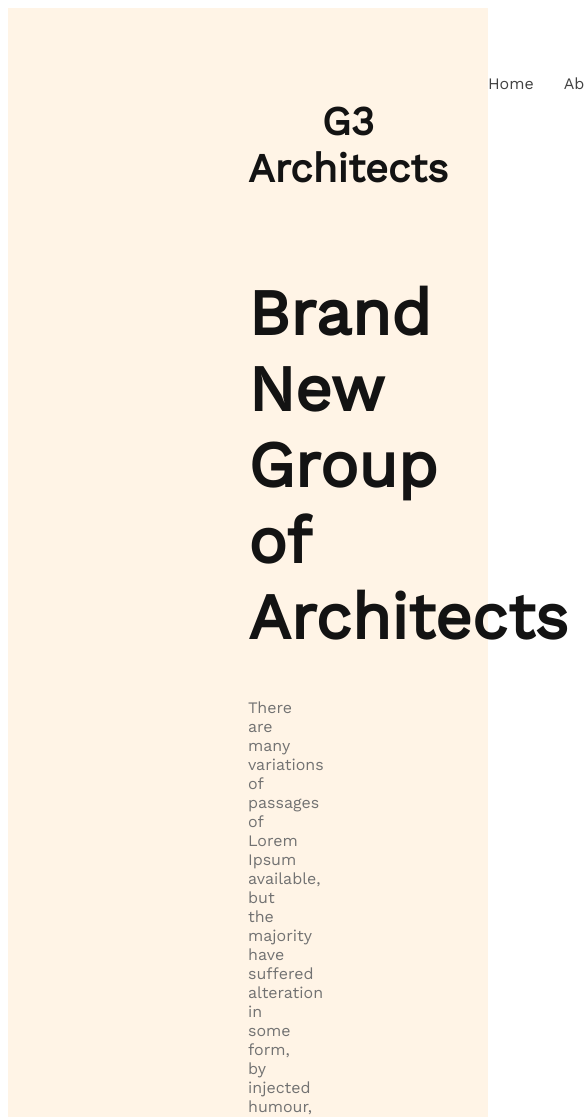
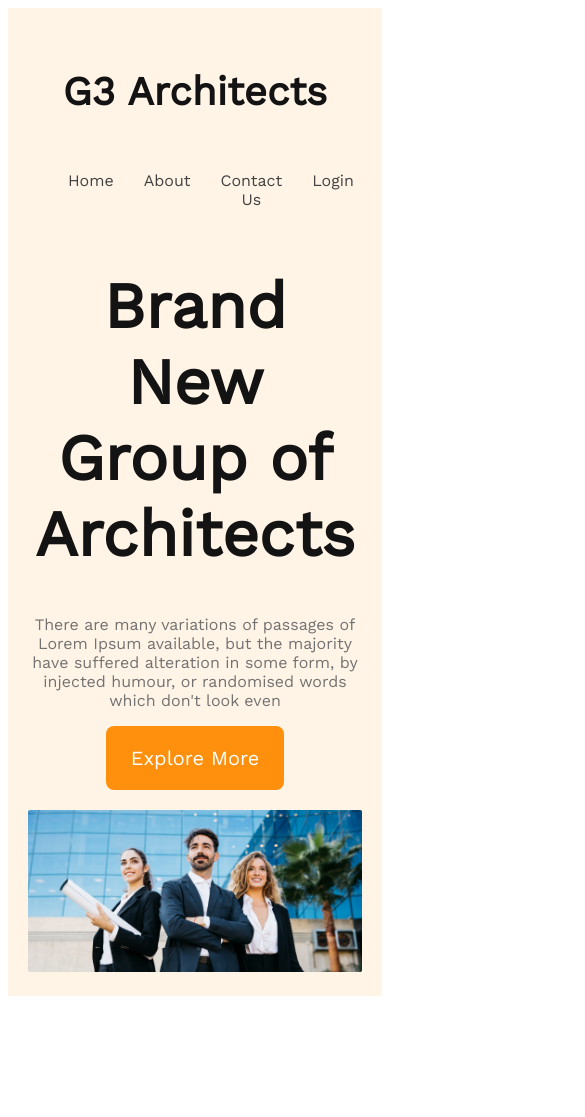
Before and after one commit to Yasmin17-23/G3-Architects-Website, a plain HTML site: page index.html in a window 390 px wide. Shown: the top 1117 px of the page, 585 px wide, since content can reach past the window. After the commit the page ends 1004 px from the top, so only its background shows below. Drawn offline with nearby package versions, Linux system fonts and the light colour scheme.

Commit message:
finished the header section with responsive design for mobile and medium devices

```diff
--- a/styles/style..css
+++ b/styles/style..css
@@ -2,11 +2,18 @@
 @import url('https://fonts.googleapis.com/css2?family=Work+Sans:ital,wght@400;500;600;700;800&display=swap');
 
 /*----shared styles----*/
-
 *{
     font-family: 'Work Sans', sans-serif;
 }
-
+.btn-primary{
+    border-radius: 8px;
+    background: #FF900E;
+    color: #fff;
+    padding: 20px 25px;
+    border: 0;
+    font-size: 1.25rem;
+    cursor: pointer;
+}
 /*----header starts----*/
 header{
     background: rgba(255, 144, 14, 0.10);
@@ -48,3 +55,28 @@ nav li a{
 .banner-description{
     color: #727272;
 }
+.banner img{
+    width: 100%;
+    margin-top: 20px;
+}
+
+/*----responsive media query---*/
+/* mobile devices */
+@media screen and (max-width: 576px) {
+    header{
+        padding: 20px;
+    }
+    nav{
+        flex-direction: column;
+    }
+}
+
+/* tablet or medium devices */
+@media screen and (min-width: 576px) and (max-width: 960px) {
+    header{
+        padding: 80px;
+    }
+    nav{
+        flex-direction: column;
+    }
+}
```
